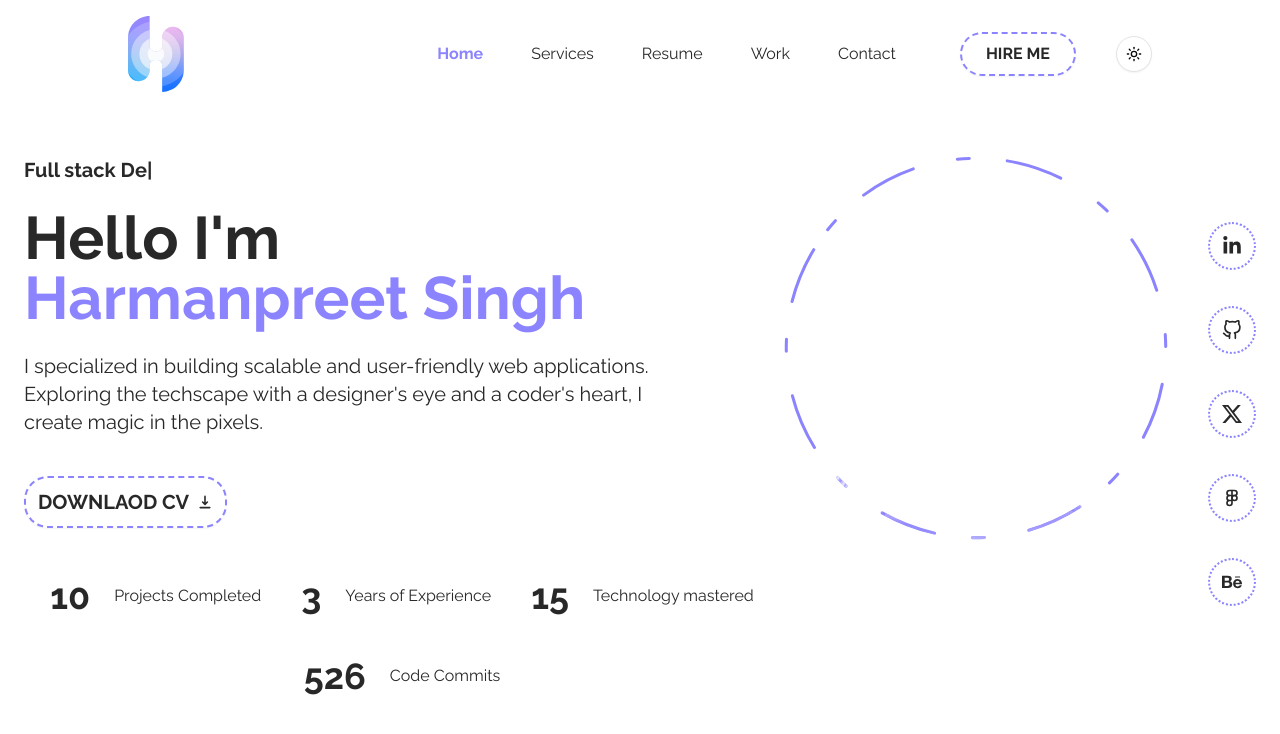
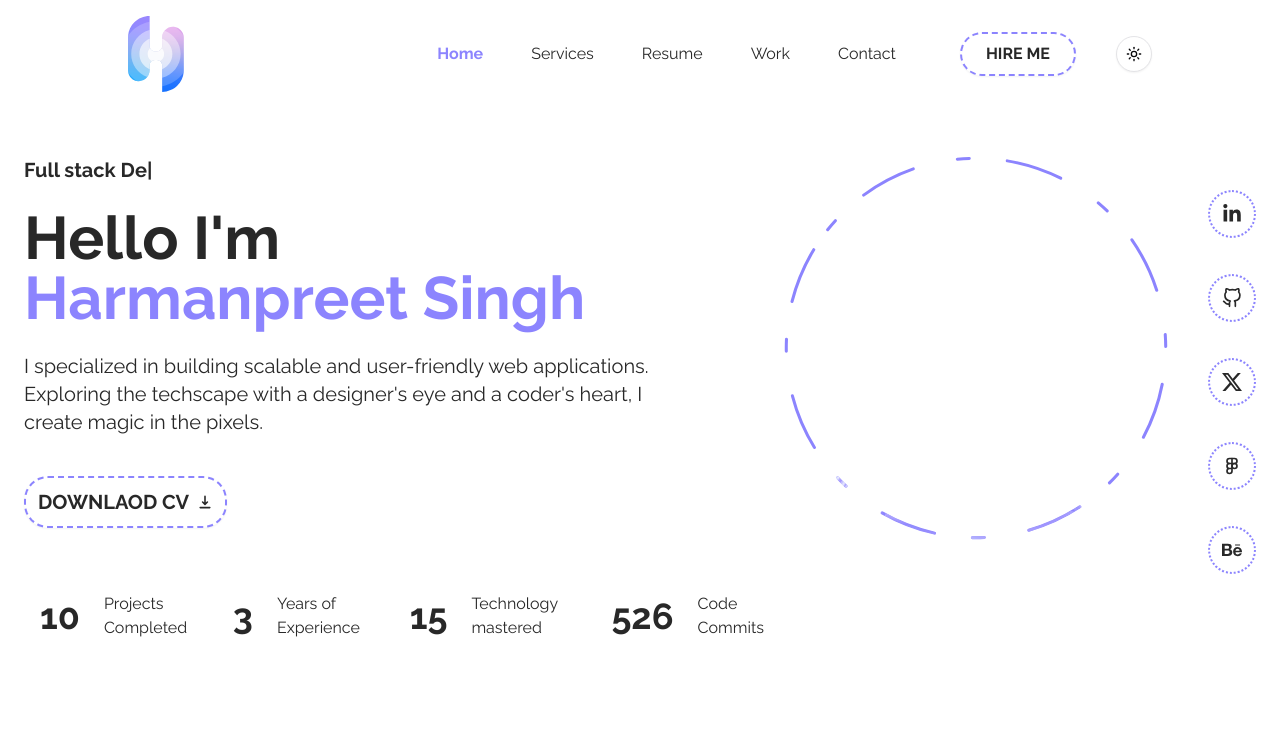
Before and after one commit to Harman-khurmi/harman-portfolio, a Next.js app: page / in a window 1280 px wide. Shown: the top 734 px of the page. Built offline with nearby package versions, Linux system fonts and the light colour scheme.

Commit message:
stats-fixed

```diff
--- a/app/page.jsx
+++ b/app/page.jsx
@@ -78,7 +78,7 @@ const Home = () => {
           </div>
         </div>
 
-          <div className=' order-3  hidden lg:flex flex-col ml-10 mr-0 items-center justify-center gap-7 md:gap-9 mt-6'>
+          <div className=' order-3  hidden lg:flex flex-col ml-10 mr-0 items-center justify-center gap-7 md:gap-9'>
               <div className='flex gap-2 lg:text-xl font-semibold uppercase text-dark transition-all duration-300 hover:translate-x-[-4px] hover:translate-y-[-4px] hover:rounded-xl hover:shadow-second hover:shadow-[4px_4px_0px] active:translate-x-[0px] active:translate-y-[0px] active:rounded-2xl active:shadow-none text-xl  bg-light border-2 border-second border-dotted p-2 md:p-3 rounded-full md:rounded-3xl'>
                 <Link href='https://www.linkedin.com/in/harmankhurmi/'><FaLinkedinIn className='text-dark' /></Link>
               </div>
--- a/components/Stats.jsx
+++ b/components/Stats.jsx
@@ -9,9 +9,10 @@ const stats = [
 ]
 const Stats = () => {
   return (
-    <div className='container mx-auto flex gap-10 items-center justify-center mt-6 flex-wrap'>
+    // grid lg:grid-cols-4 md:grid-cols-2 grid-cols-1 w-full  alternate
+    <div className='container mx-auto flex flex-wrap lg:flex-nowrap justify-center mt-6'>
       {stats.map((stat, idx) => (
-        <div key={idx} className='flex gap-6 items-center justify-items-start'>
+        <div key={idx} className='flex gap-6 p-4 items-center'>
           <CountUp end={stat.count} duration={10} delay={1} separator=',' className='text-4xl font-bold dark:text-second' />
           <h3 className='text-md dark:text-light'>{stat.title}</h3>
         </div>
```
